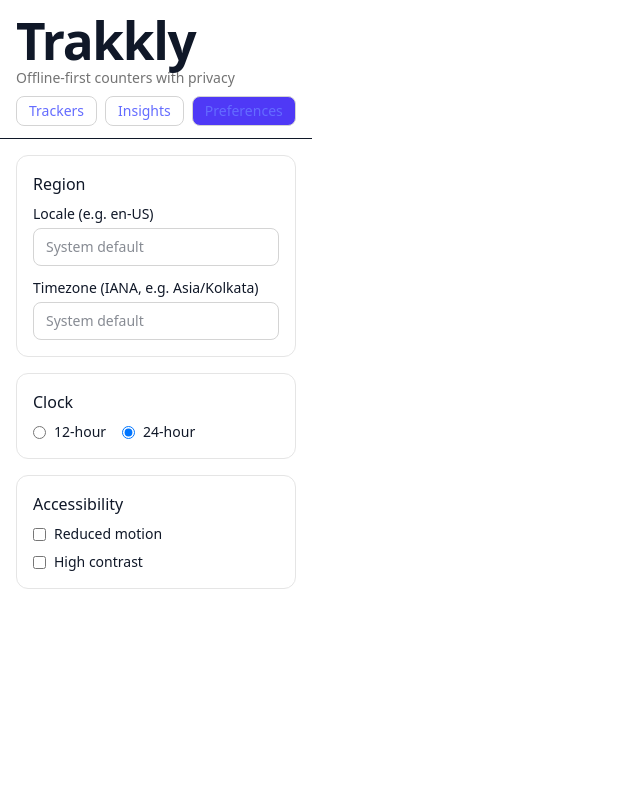
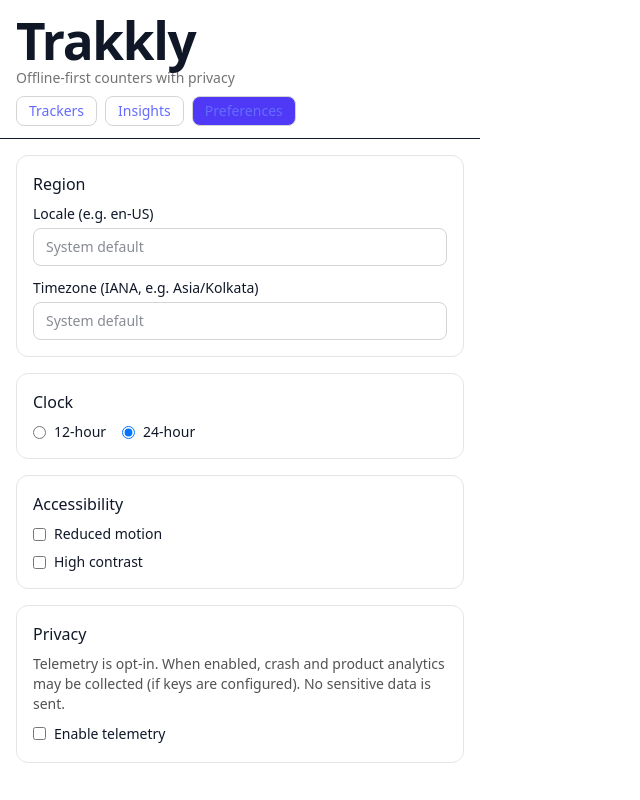
Before and after one commit to jagged3dge/trakkly, a React (Vite) app in the folder app/: page /prefs in a window 1280 px wide. Shown: the whole page, without its empty margins (0-640 px from the left). Built offline with nearby package versions, Linux system fonts and the light colour scheme; no server answers.

Commit message:
feat(prefs): add telemetry opt-in; wire to telemetry adapter; add tests

```diff
--- a/app/src/db/schema.ts
+++ b/app/src/db/schema.ts
@@ -38,4 +38,5 @@ export type UserPreferences = {
   locale?: string;
   clockFormat: ClockFormat;
   a11yPrefs?: AccessibilityPrefs;
+  telemetryEnabled?: boolean;
 };
--- a/app/src/pages/Preferences.tsx
+++ b/app/src/pages/Preferences.tsx
@@ -2,7 +2,7 @@ import { useEffect } from 'react'
 import { usePrefs } from '../state/prefs'
 
 export default function Preferences() {
-  const { prefs, loaded, load, setTimezone, setLocale, setClockFormat, setReducedMotion, setHighContrast } = usePrefs()
+  const { prefs, loaded, load, setTimezone, setLocale, setClockFormat, setReducedMotion, setHighContrast, setTelemetryEnabled } = usePrefs()
 
   useEffect(() => {
     if (!loaded) void load()
@@ -81,6 +81,21 @@ export default function Preferences() {
           </label>
         </div>
       </div>
+
+      <div className="rounded-xl border border-neutral-200 p-4 dark:border-neutral-800">
+        <div className="mb-2 font-medium">Privacy</div>
+        <div className="text-sm text-neutral-600 dark:text-neutral-300 mb-2">
+          Telemetry is opt-in. When enabled, crash and product analytics may be collected (if keys are configured). No sensitive data is sent.
+        </div>
+        <label className="inline-flex items-center gap-2 text-sm">
+          <input
+            type="checkbox"
+            checked={!!prefs.telemetryEnabled}
+            onChange={(e) => setTelemetryEnabled(e.target.checked)}
+          />
+          Enable telemetry
+        </label>
+      </div>
     </div>
   )
 }
--- a/app/src/providers/AdaptersProvider.tsx
+++ b/app/src/providers/AdaptersProvider.tsx
@@ -1,9 +1,10 @@
-import React, { createContext, useContext, useMemo } from 'react';
+import React, { createContext, useContext, useEffect, useMemo } from 'react';
 import { loadEnv, type EnvConfig } from '../config/env';
 import { NoopTelemetryAdapter, type TelemetryAdapter } from '../adapters/telemetry';
 import { LocalOnlySyncAdapter, type SyncAdapter } from '../adapters/sync';
 import { PlaceholderCryptoEngine, type CryptoEngine } from '../adapters/crypto';
 import { NoopDeviceUnlockAdapter, type DeviceUnlockAdapter } from '../adapters/deviceUnlock';
+import { usePrefs } from '../state/prefs';
 
 export type Adapters = {
   env: EnvConfig;
@@ -17,9 +18,11 @@ const AdaptersContext = createContext<Adapters | null>(null);
 
 export function AdaptersProvider({ children }: { children: React.ReactNode }) {
   const env = useMemo(() => loadEnv(), []);
+  const { prefs, loaded, load } = usePrefs();
 
   const telemetry = useMemo(() => {
     const t = new NoopTelemetryAdapter();
+    // initial enable follows env; will be updated once prefs load
     t.setEnabled(!!env.telemetry.enabled);
     return t;
   }, [env]);
@@ -35,6 +38,17 @@ export function AdaptersProvider({ children }: { children: React.ReactNode }) {
 
   const value: Adapters = { env, telemetry, sync, crypto, deviceUnlock };
 
+  // Load preferences on app start to apply telemetry preference
+  useEffect(() => {
+    if (!loaded) void load();
+  }, [loaded, load]);
+
+  // Apply telemetryEnabled preference whenever it changes
+  useEffect(() => {
+    const shouldEnable = !!env.telemetry.enabled && !!prefs.telemetryEnabled;
+    telemetry.setEnabled(shouldEnable);
+  }, [env.telemetry.enabled, prefs.telemetryEnabled, telemetry]);
+
   return (
     <AdaptersContext.Provider value={value}>{children}</AdaptersContext.Provider>
   );
--- a/app/src/state/prefs.ts
+++ b/app/src/state/prefs.ts
@@ -10,6 +10,7 @@ const defaultPrefs: UserPreferences = {
   locale: undefined,
   clockFormat: '24',
   a11yPrefs: { reducedMotion: false, highContrast: false },
+  telemetryEnabled: false,
 }
 
 export type PrefsState = {
@@ -22,6 +23,7 @@ export type PrefsState = {
   setClockFormat: (format: ClockFormat) => Promise<void>
   setReducedMotion: (value: boolean) => Promise<void>
   setHighContrast: (value: boolean) => Promise<void>
+  setTelemetryEnabled: (value: boolean) => Promise<void>
 }
 
 async function ensurePrefs(): Promise<UserPreferences> {
@@ -76,4 +78,11 @@ export const usePrefs = create<PrefsState>((set, get) => ({
     await db.preferences.put(next)
     set({ prefs: next })
   },
+
+  setTelemetryEnabled: async (value) => {
+    const current = get().prefs
+    const next = { ...current, telemetryEnabled: value }
+    await db.preferences.put(next)
+    set({ prefs: next })
+  },
 }))
```
Also changed, not shown: 1 other file (tests, documents, lock files or other folders).
